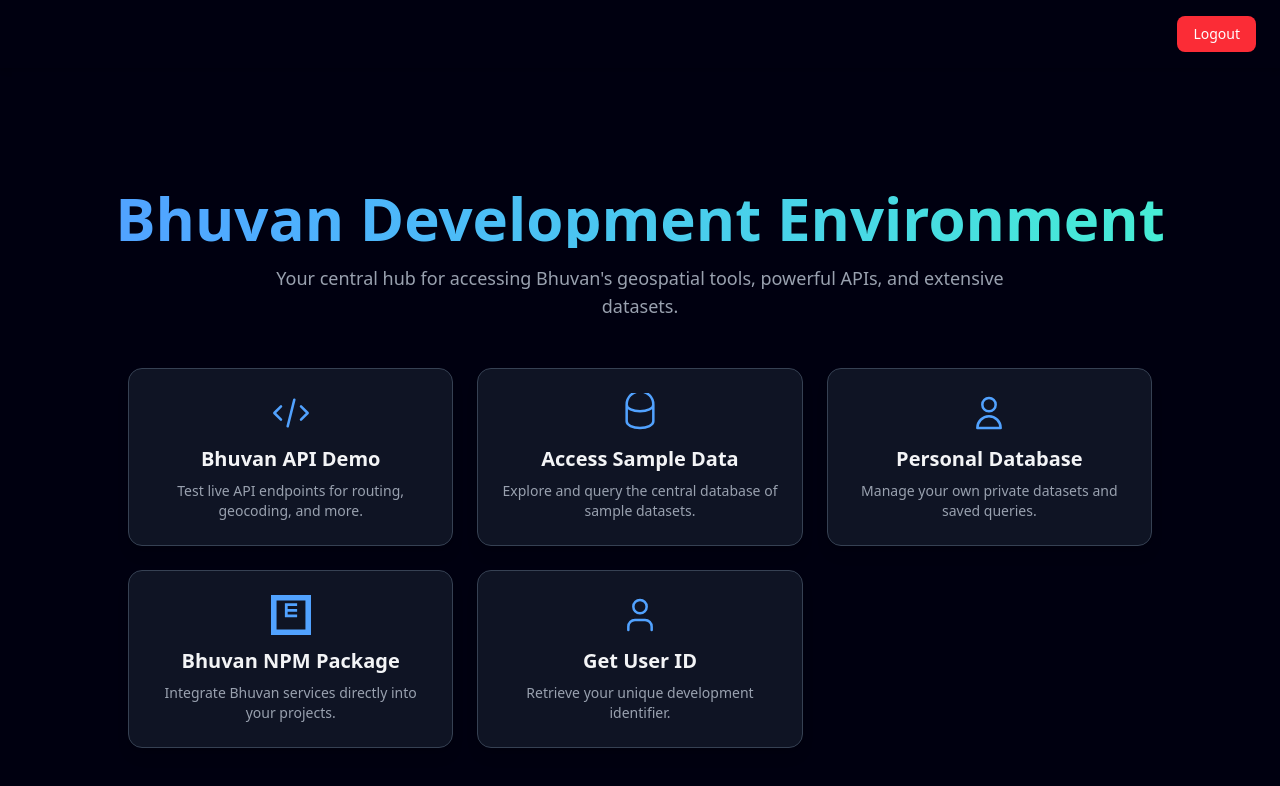
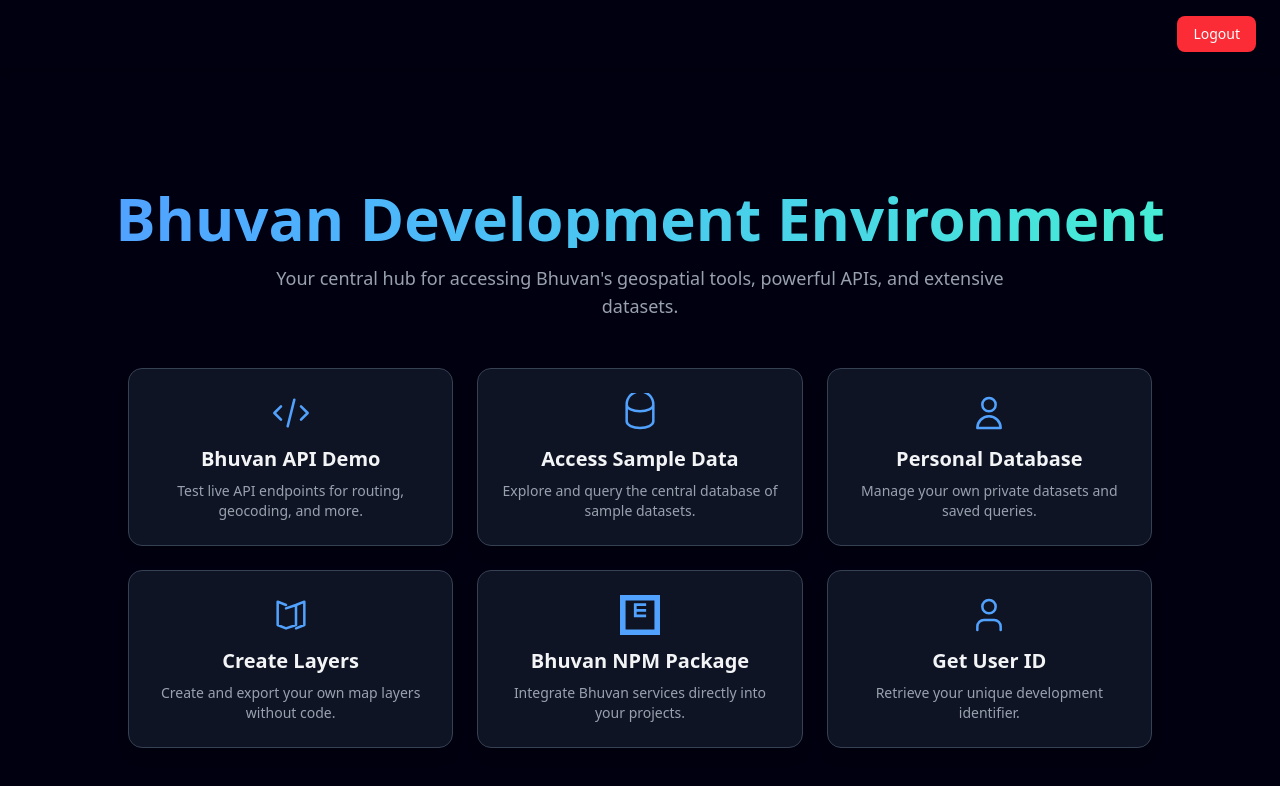
Before and after one commit to atomiclifestyle/frontend-kit-bhuvan, a Next.js app: page /main in a window 1280 px wide. Shown: the top 786 px of the page. Built offline with nearby package versions, Linux system fonts and the light colour scheme; no server answers.

Commit message:
main page update

```diff
--- a/src/app/main/page.jsx
+++ b/src/app/main/page.jsx
@@ -7,6 +7,23 @@
         <path strokeLinecap="round" strokeLinejoin="round" d="M10 20l4-16m4 4l4 4-4 4M6 16l-4-4 4-4" />
     </svg>
 );
+const MapIcon = () => (
+  <svg
+    xmlns="http://www.w3.org/2000/svg"
+    className="h-10 w-10"
+    fill="none"
+    viewBox="0 0 24 24"
+    stroke="currentColor"
+    strokeWidth={1.5}
+  >
+    <path
+      strokeLinecap="round"
+      strokeLinejoin="round"
+      d="M9 20l-5-2V4l5 2m0 14l6-2V6l-6 2m6 12l5-2V4l-5 2"
+    />
+  </svg>
+);
+
 const DatabaseIcon = () => (
     <svg xmlns="http://www.w3.org/2000/svg" className="h-10 w-10" fill="none" viewBox="0 0 24 24" stroke="currentColor" strokeWidth={1.5}>
         <path strokeLinecap="round" strokeLinejoin="round" d="M4 7v10c0 2.21 3.582 4 8 4s8-1.79 8-4V7M4 7c0 2.21 3.582 4 8 4s8-1.79 8-4M4 7a8 8 0 0116 0" />
@@ -88,6 +105,14 @@
                 <p className="text-gray-400 text-sm">Manage your own private datasets and saved queries.</p>
             </a>
 
+            <a href="/create-layer" className="group bg-gray-800/50 border border-gray-700 rounded-xl p-6 text-center hover:bg-gray-800 hover:border-blue-500 transition-all duration-300 transform hover:-translate-y-1 shadow-lg hover:shadow-blue-500/20">
+                <div className="flex justify-center mb-3 text-blue-400 group-hover:text-blue-300 transition-colors">
+                    <MapIcon />
+                </div>
+                <h3 className="text-xl font-bold text-gray-100 mb-2">Create Layers</h3>
+                <p className="text-gray-400 text-sm">Create and export your own map layers without code.</p>
+            </a>
+
             <a
                 href="https://www.npmjs.com/package/bhuvan-dev-env-client?activeTab=readme"
                 target="_blank"
```
Also changed, not shown: src/app/create-layer/page.jsx (renamed from src/app/tool/page.jsx).
